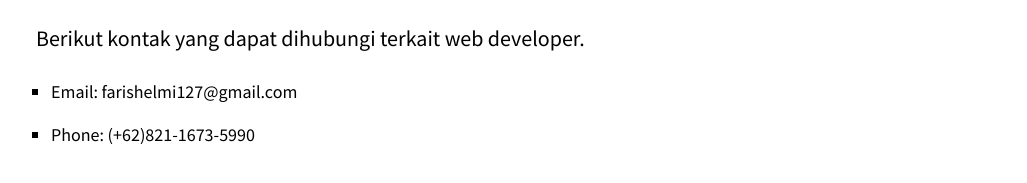
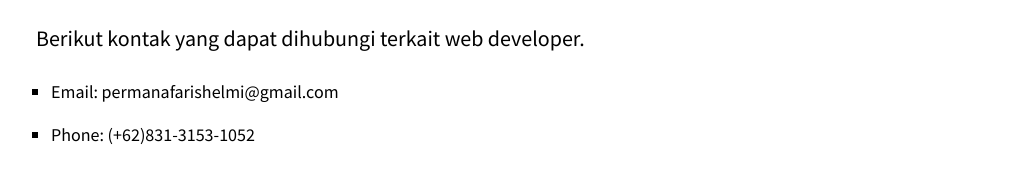
Before and after one commit to lancartekno/new-nextjs-port-Des2023, a Next.js app: page /contact in a window 1280 px wide. Shown: the part 273-456 px from the top of the page, without its empty margins (114-1141 px from the left). Built offline with nearby package versions, Linux system fonts and the light colour scheme.

Commit message:
Update contact.jsx

```diff
--- a/pages/contact.jsx
+++ b/pages/contact.jsx
@@ -19,8 +19,8 @@ function Contact() {
 			      	Berikut kontak yang dapat dihubungi terkait web developer.
 			      </p>
 			      <ul className="contact-links">
-			      	<li className="contact-item">Email: farishelmi127@gmail.com</li>
-			      	<li className="contact-item">Phone: (+62)821-1673-5990</li>
+			      	<li className="contact-item">Email: permanafarishelmi@gmail.com</li>
+			      	<li className="contact-item">Phone: (+62)831-3153-1052</li>
 			      </ul>
 		      </div>
 	      </div>
```
